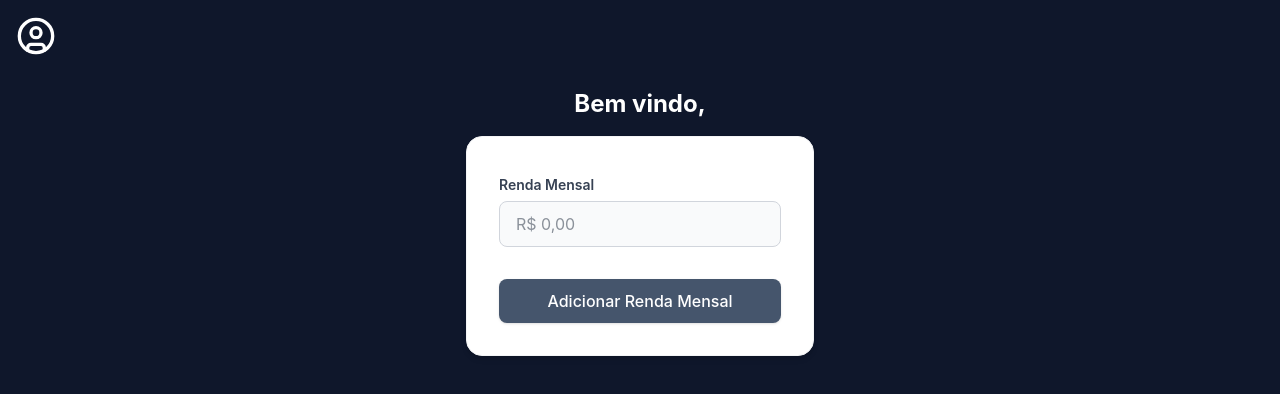
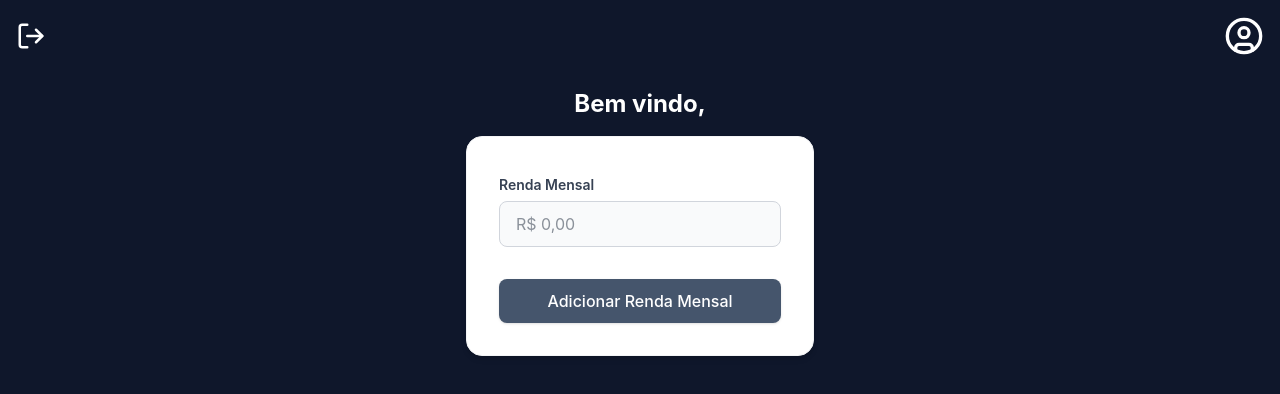
Before and after one commit to IcaroMatheusz/WiseCash, a React (Vite) app: page /dashboard in a window 1280 px wide. Shown: the top 394 px of the page. Built offline with nearby package versions, Linux system fonts and the light colour scheme; no server answers; sample sign-in values are in the browser's storage.

Commit message:
feat: esqueci de falar que o nome do projetou mudou pra wisecash kkkk, além disso tava comentando o logout, agora o ícone está presente

```diff
--- a/src/pages/Dashboard.jsx
+++ b/src/pages/Dashboard.jsx
@@ -80,9 +80,9 @@ function Dashboard({ setIsAuthenticated, isAuthenticated }) {
     <>
       <div className="min-h-screen bg-slate-900">
         <header className="p-4 flex justify-between">
-          {/* <button className="text-white" onClick={handleLogout}>
+          <button className="text-white" onClick={handleLogout}>
             <LogOutIcon size={30}/>
-          </button> */}
+          </button>
 
           <Link to="#" className="text-white justify-end">
             <CircleUserIcon size={40} />
```
